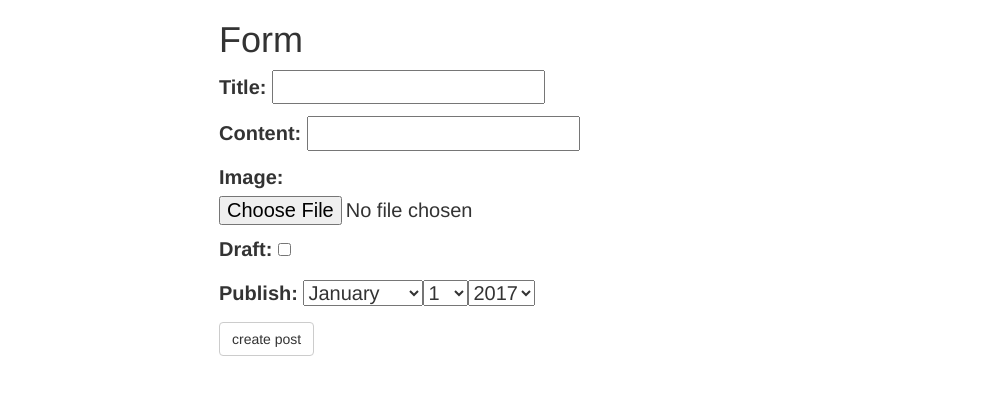
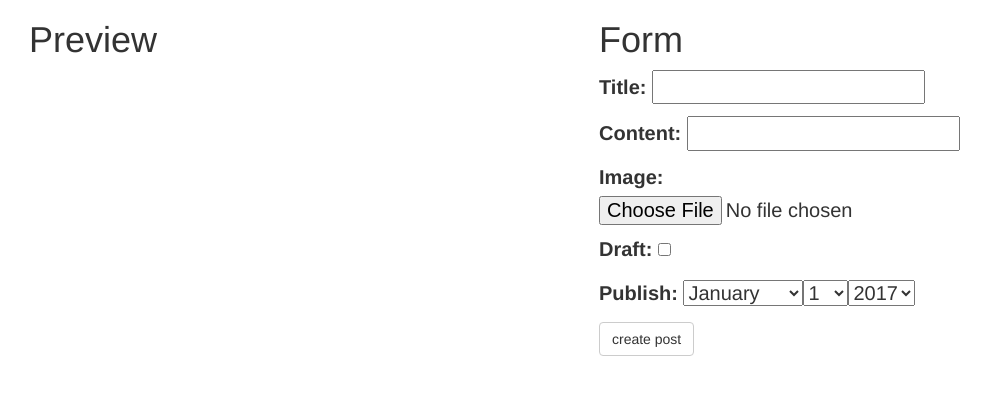
Before and after one commit to ddrsmile/blog, a Django app: template src/posts/templates/posts/form.html in a window 1280 px wide. Shown: the top 395 px of the page, without its empty margins (56-1047 px from the left). Run offline with Django 3.2, Linux system fonts and the light colour scheme; the template is opened without the code that fills it: values that come from a table or form of the project are taken from there, others are empty; some libraries are stand-ins or nearby versions.

Commit message:
implemented dynamic preview form data

```diff
--- a/src/posts/forms.py
+++ b/src/posts/forms.py
@@ -5,7 +5,7 @@ from pagedown.widgets import PagedownWidget
 from .models import Post
 
 class PostForm(forms.ModelForm):
-    content = forms.CharField(widget=PagedownWidget)
+    content = forms.CharField(widget=PagedownWidget(show_preview=False))
     publish = forms.DateField(widget=forms.SelectDateWidget)
     class Meta:
         model = Post
--- a/src/posts/templates/posts/form.html
+++ b/src/posts/templates/posts/form.html
@@ -3,7 +3,15 @@
 {{ form.media }}
 {% endblock head_extra %}
 {% block contain %}
-<div class="col-sm-8 col-sm-offset-2">
+<div class="col-sm-6">
+<h1>Preview</h1>
+<div class="content-preview">
+    <img id="preview-top-img"/>
+    <h3 id="preview-title"></h3>
+    <p id="preview-content"></p>
+</div>
+</div>
+<div class="col-sm-6">
 <h1>Form</h1>
 <form method="POST" action="" enctype="multipart/form-data">
     {% csrf_token %}
@@ -12,3 +20,31 @@
 </form>
 </div>
 {% endblock contain %}
+{% block js_extra %}
+<script type="text/javascript">
+    function setContent(value) {
+        var marked_value = $(marked(value));
+        marked_value.find("img").map(function() {
+            $(this).addClass("img-responsive");
+        })
+        $("#preview-content").html(marked_value);
+    }
+    $(document).ready(function() {
+        var title_val = $("#id_title").val();
+        var content_val = $("#id_content").val();
+        if (title_val) {
+             $("#preview-title").text(title_val);
+        }
+        if (content_val) {
+            setContent(content_val);
+        }
+        $("#id_title").on('input', function() {
+            $("#preview-title").text($(this).val());
+        });
+        $("#id_content").keyup(function() {
+            setContent($(this).val());
+        });
+
+    })
+</script>
+{% endblock js_extra %}
--- a/src/project/templates/base.html
+++ b/src/project/templates/base.html
@@ -30,15 +30,18 @@
         <script type="text/javascript" src="{% static 'js/marked.min.js' %}"></script>
         <script type="text/javascript">
             $(document).ready(function() {
+                /*
                 $(".content-markdown").each(function(){
                     var content = $(this).text();
                     var markedContent = marked(content);
                     $(this).html(markedContent);
                 });
+                */
                 $(".content-item img").each(function(){
                     $(this).addClass("img-responsive");
                 });
             })
         </script>
+        {% block js_extra %}{% endblock js_extra %}
     </body>
 </html>
```
